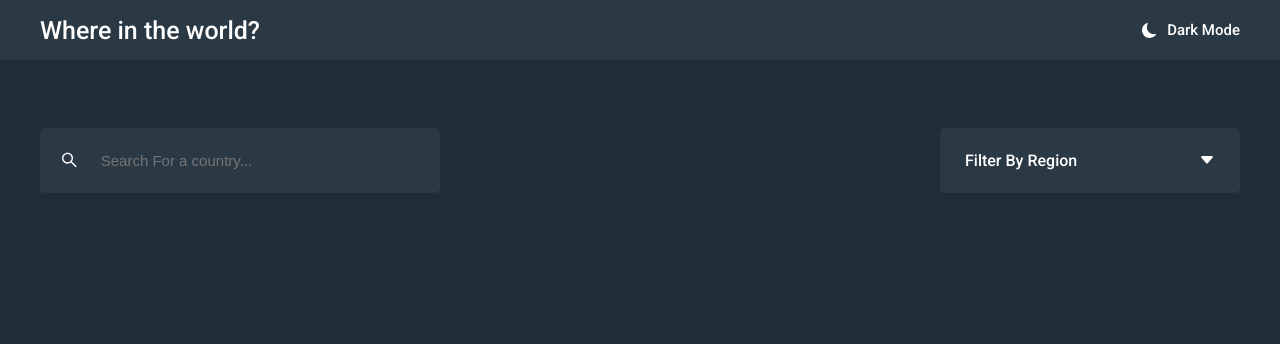
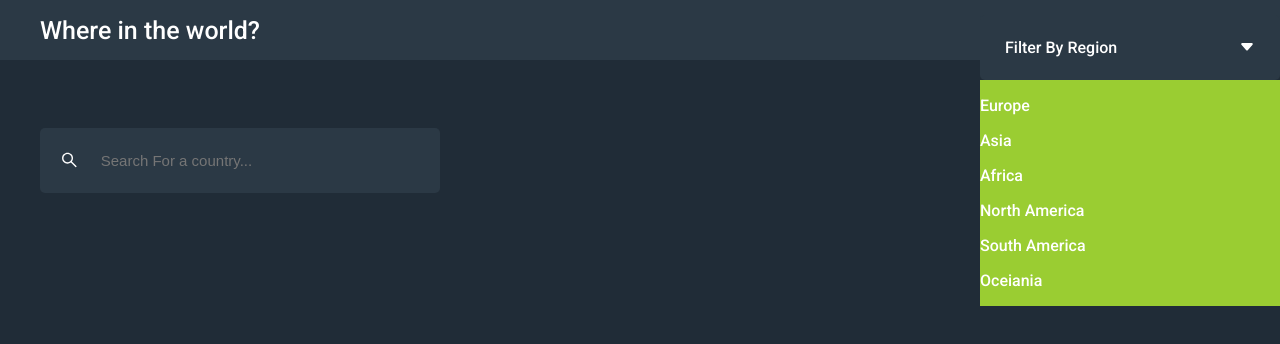
Before and after one commit to WilgotW/Country-Search, a React (Create React App) app: page / in a window 1280 px wide. Shown: the top 344 px of the page. Built offline with nearby package versions, Linux system fonts and the light colour scheme; no server answers.

Commit message:
region-select

```diff
--- a/src/App.css
+++ b/src/App.css
@@ -82,8 +82,17 @@ body{
     margin: 20px;
 }
 /* right side */
+.theRegion{
+    background-color: aliceblue;
+    display: block;
+    /* margin: 40px; */
+    width: 300px;
+    height: 200px;
+}
 .region-selector{
-    margin: 40px;
+        /* margin: 40px; */
+
+    text-align: center;
 
     width: 300px;
     height: 65px;
@@ -101,6 +110,22 @@ body{
 }
 .region-selector:hover{
     background: hsl(209, 23%, 28%);
+}
+.filters{
+    width: 100%;
+    display: flex;
+    justify-content: right;
+}
+.options{
+    display: block;
+    /* margin: 40px; */
+    background: yellowgreen;
+    width: 300px;
+    height: fit-content;
+
+}
+.right-side{
+    display: block;
 }
 .region{
     margin: 25px;
--- a/src/App.js
+++ b/src/App.js
@@ -67,8 +67,26 @@ function App() {
             placeholder='Search For a country...'
           />
         </div>
-        <RegionSelector></RegionSelector>
+        <div className='right-side'>
+          <RegionSelector></RegionSelector>
+
+          <div className='filters'>
+            <div className='options'>
+              <p className='continent'>Europe</p>
+              <p className='continent'>Asia</p>
+              <p className='continent'>Africa</p>
+              <p className='continent'>North America</p>
+              <p className='continent'>South America</p>
+              <p className='continent'>Oceiania</p>
+            </div>
+          </div>
       </div>
+
+
+
+      </div>
+
+
       {/* country list */}
       <div className='center'>
         <div className='country-list'>
```
Also changed, not shown: src/components/RegionSelector.jsx (+17 -2 lines).
